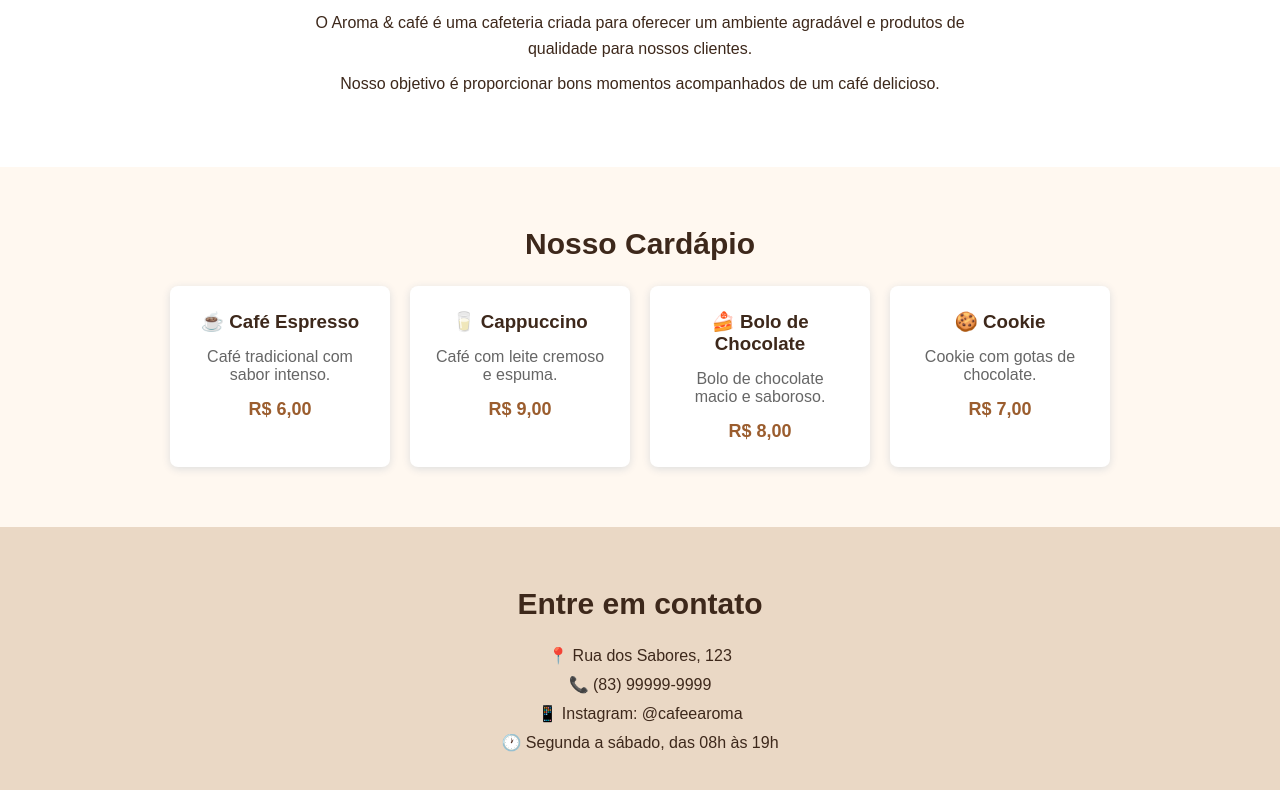
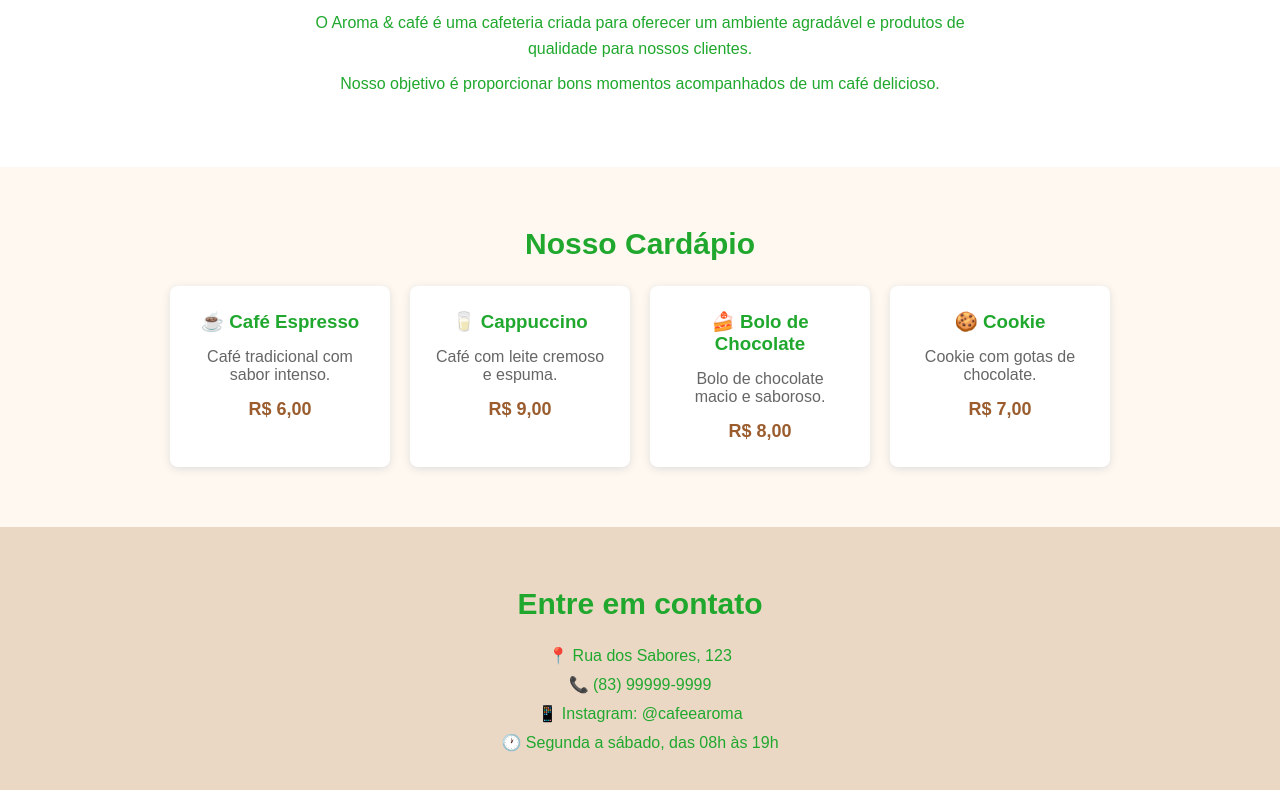
Before and after one commit to Flaviallima/AtividadeAVALIATIVA, a plain HTML site: page index.html in a window 1280 px wide. Shown: the part 554-1344 px from the top of the page. Drawn offline with Linux system fonts and the light colour scheme.

Commit message:
Alteração da cor das letras

```diff
--- a/style.css
+++ b/style.css
@@ -9,7 +9,7 @@
 body {
     font-family: Arial, sans-serif;
     background-color: #fff8f0;
-    color: #3d281b;
+    color: #20a82e;
 }
 
 
```
